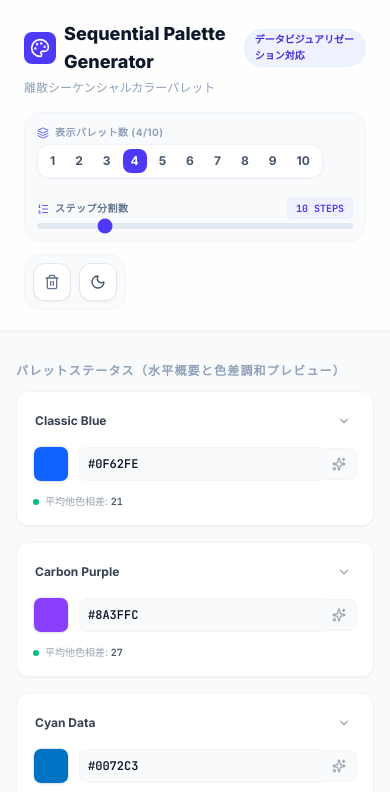
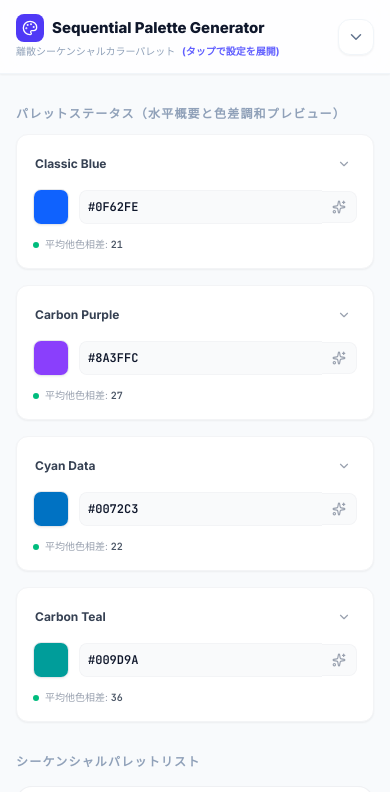
Before and after one commit to azmok/Sequential_Palette_Generator, a React (Vite) app: page / in a window 390 px wide. Shown: the top 792 px of the page. Built offline with nearby package versions, Linux system fonts and the light colour scheme.

Commit message:
feat: 📱モバイル表示時のヘッダーアコーディオン（折りたたみ）機能を新設！表示領域を最大化し操作性を大幅向上。

```diff
--- a/src/App.tsx
+++ b/src/App.tsx
@@ -1,5 +1,5 @@
 import { useState, useEffect } from 'react';
-import { Palette, Layers, ListOrdered, Sun, Moon, Trash2, CheckCircle2 } from 'lucide-react';
+import { Palette, Layers, ListOrdered, Sun, Moon, Trash2, CheckCircle2, ChevronDown, ChevronUp } from 'lucide-react';
 import { OptionState, SelectedCell } from './types';
 import { SummaryDashboard } from './components/SummaryDashboard';
 import { PaletteDetailedGrid } from './components/PaletteDetailedGrid';
@@ -54,6 +54,9 @@ export default function App() {
 
   // Temporary feedback toast state
   const [toastMessage, setToastMessage] = useState<string | null>(null);
+
+  // Mobile Header Accordion toggle state
+  const [isHeaderExpanded, setIsHeaderExpanded] = useState<boolean>(false);
 
   const showToast = (msg: string) => {
     setToastMessage(msg);
@@ -169,29 +172,61 @@ export default function App() {
       )}
 
       {/* Upper Navigation Header */}
-      <header className="bg-white/80 dark:bg-slate-900/80 backdrop-blur-md border-b border-slate-100 dark:border-slate-800/50 py-5 px-6 sm:px-8 sticky top-0 z-40 shadow-xs transition-colors">
+      <header className="bg-white/80 dark:bg-slate-900/80 backdrop-blur-md border-b border-slate-100 dark:border-slate-800/50 py-3.5 md:py-5 px-4 sm:px-8 sticky top-0 z-40 shadow-xs transition-colors">
         <div className="max-w-7xl mx-auto flex flex-col md:flex-row md:items-center md:justify-between gap-4">
+
+          {/* Title and Mobile Toggle bar */}
+          <div
+            className="flex items-center justify-between cursor-pointer md:cursor-default select-none"
+            onClick={() => {
+              if (window.innerWidth < 768) {
+                setIsHeaderExpanded(!isHeaderExpanded);
+              }
+            }}
+          >
             <div>
-            <h1 className="text-lg font-extrabold text-slate-900 dark:text-slate-100 flex items-center gap-2" id="app-title">
-              <div className="p-1.5 bg-indigo-600 rounded-lg text-white">
-                <Palette className="w-5 h-5" />
+              <h1 className="text-[15px] md:text-lg font-extrabold text-slate-900 dark:text-slate-100 flex items-center gap-2" id="app-title">
+                <div className="p-1.5 bg-indigo-600 rounded-lg text-white shrink-0">
+                  <Palette className="w-4 h-4 md:w-5 md:h-5" />
                 </div>
-              <span>Sequential Palette Generator</span>
-              <span className="text-[10px] font-bold px-2.5 py-0.5 bg-indigo-50 dark:bg-indigo-950/40 text-indigo-700 dark:text-indigo-400 rounded-full border border-indigo-100/35 dark:border-indigo-900/30">
+                <span className="truncate">Sequential Palette Generator</span>
+                <span className="hidden sm:inline-block text-[10px] font-bold px-2.5 py-0.5 bg-indigo-50 dark:bg-indigo-950/40 text-indigo-700 dark:text-indigo-400 rounded-full border border-indigo-100/35 dark:border-indigo-900/30">
                   データビジュアリゼーション対応
                 </span>
               </h1>
-            <p className="text-xs text-slate-400 dark:text-slate-500 mt-1">
-              離散シーケンシャルカラーパレット
+              <p className="text-[10px] md:text-xs text-slate-400 dark:text-slate-500 mt-0.5 font-medium">
+                離散シーケンシャルカラーパレット <span className="md:hidden text-indigo-500 dark:text-indigo-450 font-bold ml-1">{isHeaderExpanded ? '(タップで閉じる)' : '(タップで設定を展開)'}</span>
               </p>
             </div>
 
-          {/* Core Settings and Mode Controls Flex Group */}
-          <div className="flex flex-wrap items-center gap-3 self-end md:self-auto">
+            {/* Mobile Header Collapse/Expand Toggle button */}
+            <button
+              className="md:hidden p-2 text-slate-500 hover:text-indigo-600 dark:text-slate-400 hover:bg-slate-100 dark:hover:bg-slate-800 rounded-xl transition-all border border-slate-100 dark:border-slate-800 bg-white dark:bg-slate-900 shadow-xs cursor-pointer flex items-center justify-center"
+              onClick={(e) => {
+                e.stopPropagation();
+                setIsHeaderExpanded(!isHeaderExpanded);
+              }}
+              title={isHeaderExpanded ? '設定パネルを閉じる' : '設定パネルを開く'}
+            >
+              {isHeaderExpanded ? (
+                <ChevronUp className="w-4.5 h-4.5 text-indigo-600 dark:text-indigo-400" />
+              ) : (
+                <ChevronDown className="w-4.5 h-4.5" />
+              )}
+            </button>
+          </div>
+
+          {/* Core Settings and Mode Controls Flex Group (Collapsible Accordion on Mobile, static on Desktop) */}
+          <div className={`transition-all duration-300 ease-in-out md:flex flex-wrap items-center gap-3 self-end md:self-auto w-full md:w-auto
+            ${isHeaderExpanded
+              ? 'flex opacity-100 mt-2 max-h-[500px]'
+              : 'hidden md:flex opacity-0 md:opacity-100 max-h-0 md:max-h-[500px] overflow-hidden md:overflow-visible'
+            }`}
+          >
             {/* Core Applet Configurations */}
-            <div className="flex flex-wrap items-center gap-5 bg-slate-50 dark:bg-slate-900/50 p-3 rounded-2xl border border-slate-100 dark:border-slate-800 transition-colors">
+            <div className="flex flex-wrap items-center gap-5 bg-slate-50 dark:bg-slate-900/50 p-3 rounded-2xl border border-slate-100 dark:border-slate-800 transition-colors w-full md:w-auto">
               {/* Palette size Selector */}
-              <div className="flex flex-col gap-1">
+              <div className="flex flex-col gap-1 w-full sm:w-auto">
                 <label className="text-[10px] font-bold text-slate-400 dark:text-slate-500 uppercase tracking-wider flex items-center gap-1.5 select-none">
                   <Layers className="w-3 h-3 text-indigo-500 dark:text-indigo-400" />
                   表示パレット数 ({currentOptionsCount}/10)
@@ -242,7 +277,7 @@ export default function App() {
             </div>
 
             {/* Quick Actions (Reset Cache & Theme toggle) */}
-            <div className="flex items-center gap-2 bg-slate-50 dark:bg-slate-900/50 p-2 rounded-2xl border border-slate-100 dark:border-slate-800 transition-colors">
+            <div className="flex items-center gap-2 bg-slate-50 dark:bg-slate-900/50 p-2 rounded-2xl border border-slate-100 dark:border-slate-800 transition-colors w-full md:w-auto justify-end">
 
               {/* Reset Session Cache Database */}
               <button
@@ -269,6 +304,7 @@ export default function App() {
               </button>
             </div>
           </div>
+
         </div>
       </header>
 
```
Lines whose indentation alone changed are shown as unchanged.
